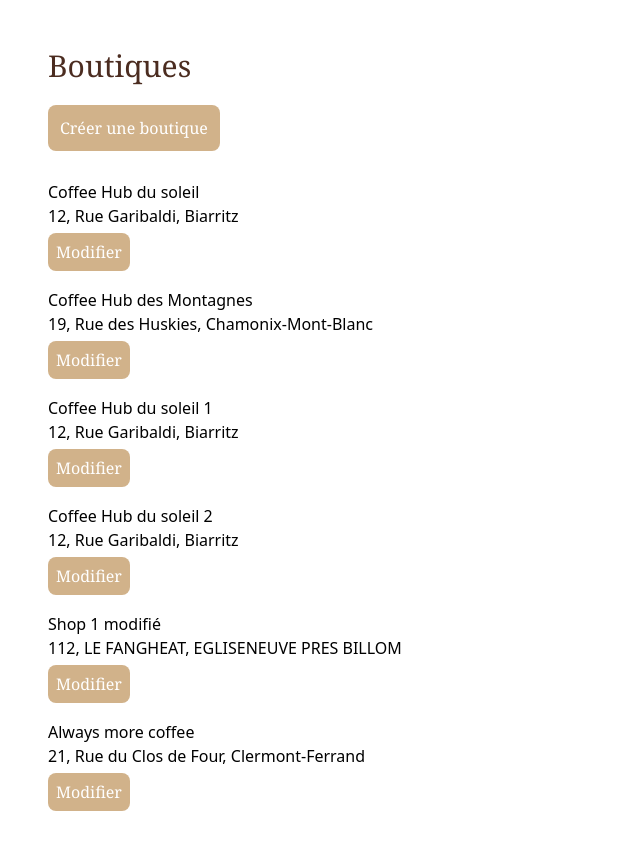
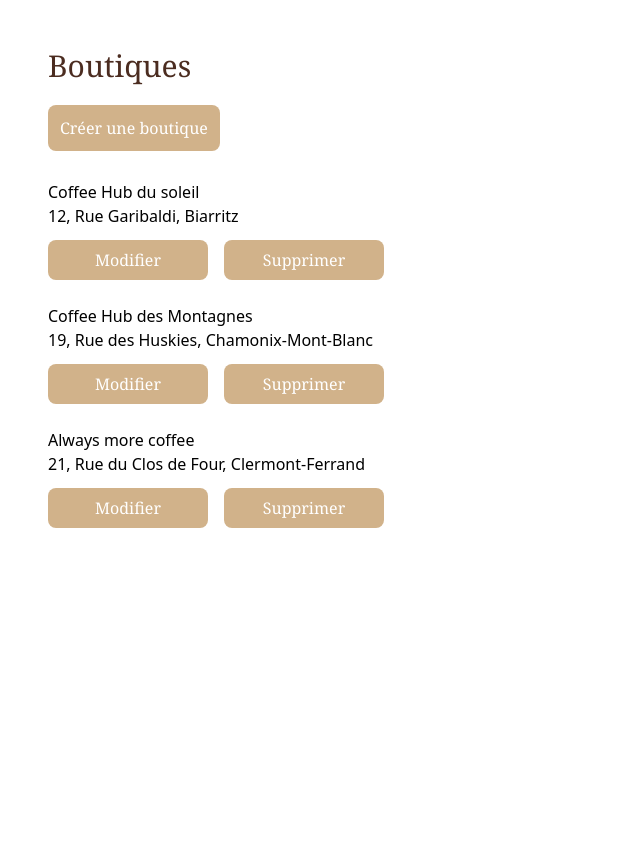
Before and after one commit to Smophmie/coffee_hub, an Angular app: page /shoplist in a window 1280 px wide. Shown: the whole page, without its empty margins (0-640 px from the left). After the commit the page ends 800 px from the top, so only its background shows below. Built offline with nearby package versions, Linux system fonts and the light colour scheme; data requests are answered from the project's data file.

Commit message:
feat: delete shop works

```diff
--- a/db.json
+++ b/db.json
@@ -41,50 +41,6 @@
       "id": "3b70"
     },
     {
-      "id": "cd0e",
-      "_id": "6748d8a32831eafd3fad9fb0",
-      "name": "Coffee Hub du soleil 1",
-      "location": {
-        "address": {
-          "street_number": 12,
-          "street": "Rue Garibaldi",
-          "city": "Biarritz",
-          "zipcode": "64200"
-        },
-        "geo": {
-          "type": "point",
-          "coordinates": [
-            45.757879,
-            4.852517
-          ]
-        }
-      }
-    },
-    {
-      "id": "f4ca",
-      "name": "Coffee Hub du soleil 2",
-      "location": {
-        "address": {
-          "street_number": 12,
-          "street": "Rue Garibaldi",
-          "city": "Biarritz",
-          "zipcode": "64200"
-        }
-      }
-    },
-    {
-      "name": "Shop 1 modifié",
-      "location": {
-        "address": {
-          "street_number": 112,
-          "street": "LE FANGHEAT",
-          "city": "EGLISENEUVE PRES BILLOM",
-          "zipcode": "63160"
-        }
-      },
-      "id": "7bbf"
-    },
-    {
       "id": "0186",
       "name": "Always more coffee",
       "location": {
--- a/src/app/components/shoplist/shoplist.component.html
+++ b/src/app/components/shoplist/shoplist.component.html
@@ -8,10 +8,12 @@
     <li *ngFor="let shop of shops">
         <p>{{ shop.name }}</p>
         <p>{{ shop.location.address.street_number}}, {{ shop.location.address.street}}, {{ shop.location.address.city}}</p>
+        <div class="mt-3 space-x-4 flex">
+            <a [routerLink]="['/shop', shop?.id]" class="bg-[#d1b28a] text-[#ffffff] font-serif text-base text-center p-2 rounded-lg w-40 transition-transform transform">Modifier</a>
+            <button type="button" (click)="onDelete(shop.id)" class="bg-[#d1b28a] text-[#ffffff] font-serif text-base text-center p-2 rounded-lg w-40 transition-transform transform">Supprimer</button>
+        </div>
         <div class="mt-3">
-            <a [routerLink]="['/shop', shop?.id]" class="bg-[#d1b28a] text-[#ffffff] font-serif text-base text-center p-2 rounded-lg w-60 transition-transform transform">Modifier</a>
         </div>
-
     </li>
     </ul>
 </div>
--- a/src/app/components/shoplist/shoplist.component.ts
+++ b/src/app/components/shoplist/shoplist.component.ts
@@ -20,10 +20,26 @@ export class ShoplistComponent implements OnInit {
   shops?: Shop[];
 
   ngOnInit(){
+    this.loadShops();
+  }
+
+  loadShops(){
     this.shopService.getShops()
     .subscribe((res:any)=>{
         this.shops = res;
         console.log(this.shops);
     });
   }
+
+  onDelete(id:string){
+    this.shopService.deleteShop(id).subscribe({
+      next: (response) => {
+        console.log('Shop deleted successfully:', response);
+        this.loadShops();
+      },
+      error: (error) => {
+        console.error('Error updating shop:', error);
+      }
+    });
+  }
 }
--- a/src/app/components/updateshopform/updateshopform.component.ts
+++ b/src/app/components/updateshopform/updateshopform.component.ts
@@ -64,7 +64,7 @@ export class UpdateshopformComponent implements OnInit {
       error: (error) => {
         console.error('Error updating shop:', error);
       }
-    });;
+    });
   }
 
   private transformFormValues(formData: any): any {
--- a/src/app/services/shop/shop.service.ts
+++ b/src/app/services/shop/shop.service.ts
@@ -30,4 +30,8 @@ export class ShopService {
   updateShop(shop: Shop, id : string){
     return this.httpClient.put(this.apiUrl+"/"+id, shop);
   }
+
+  deleteShop(id : string){
+    return this.httpClient.delete(this.apiUrl+"/"+id);
+  }
 }
```
